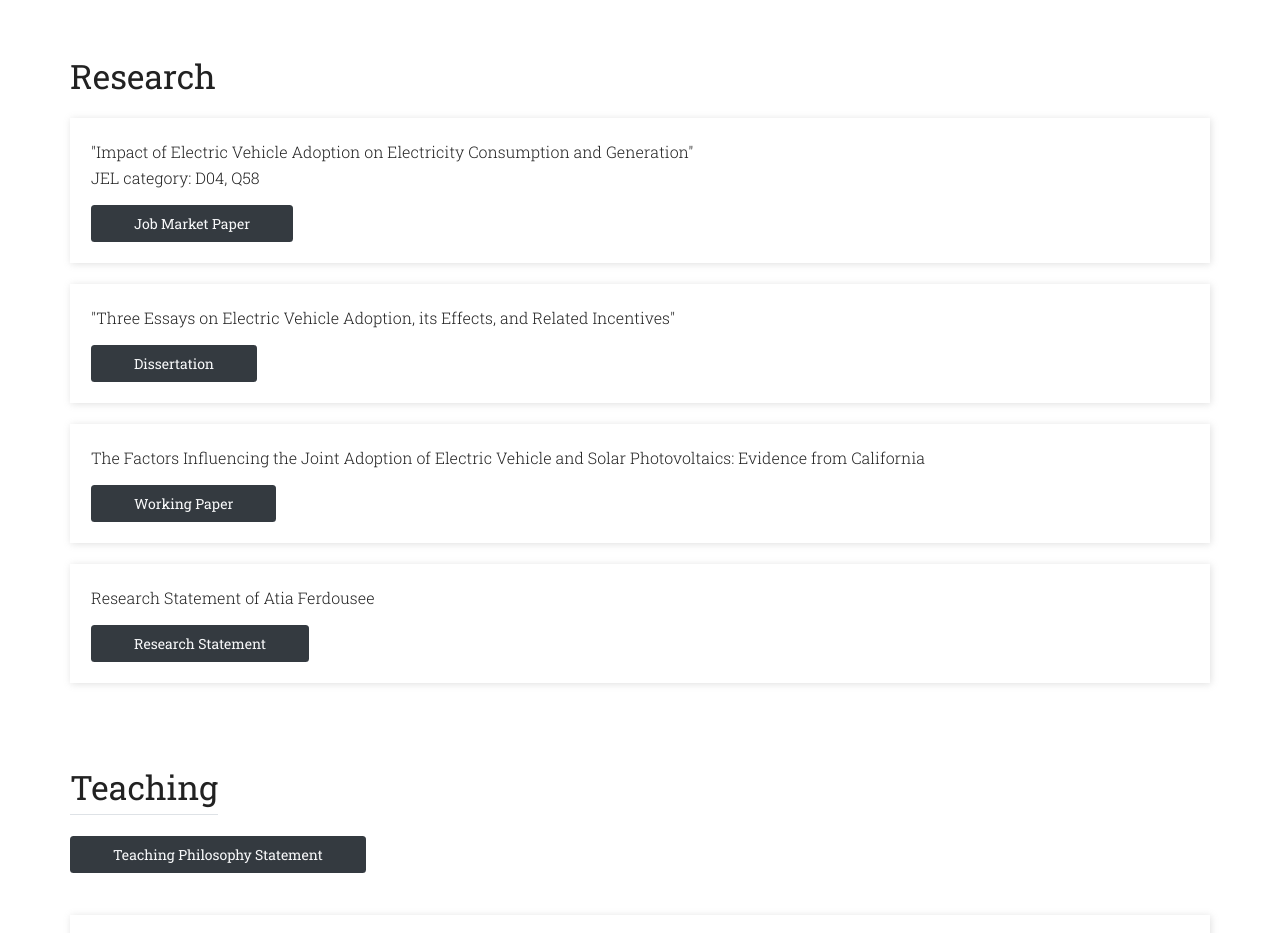
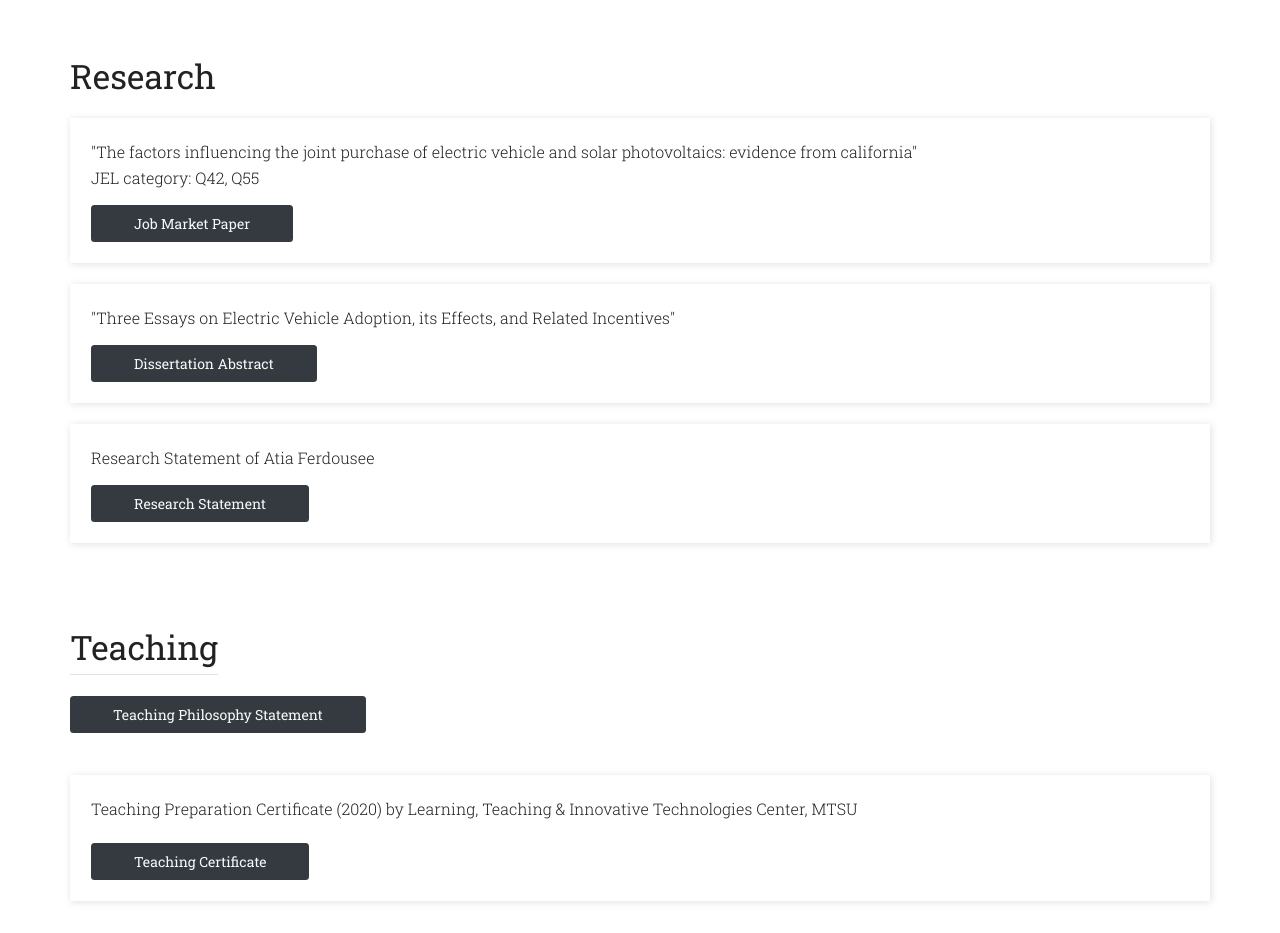
Before and after one commit to MainulDip/AtiaFerdousee, a plain HTML site: page index.html in a window 1280 px wide. Shown: the part 1140-2073 px from the top of the page. Drawn offline with nearby package versions, Linux system fonts and the light colour scheme.

Commit message:
ferdousee.com updating publication, cv, teaching statement section and some minore changes

```diff
--- a/index.html
+++ b/index.html
@@ -160,13 +160,14 @@
             <h2 class="mb-4">Research</h2>
             <div class="JobMarketPaper fsd-box-shadow-img py-4 px-4">
               <p>
-                "Impact of Electric Vehicle Adoption on Electricity Consumption
-                and Generation"<br />JEL category: D04, Q58
+                "The factors influencing the joint purchase of
+                electric vehicle and solar photovoltaics:
+                evidence from california"<br />JEL category: Q42, Q55
               </p>
               <a
                 class="btn bg-dark text-light py-2 px-5 d-inline-block mt-0"
                 target="_blank"
-                href="./assets/docs/JobMarketPaperAbstract.pdf"
+                href="./assets/docs/Electric-Vehicle-Solar-California-Paper.pdf"
                 >Job Market Paper</a
               >
             </div>
@@ -179,11 +180,11 @@
                 class="btn bg-dark text-light py-2 px-5 d-inline-block mt-0"
                 target="_blank"
                 href="./assets/docs/DissertationAbstract.pdf"
-                >Dissertation</a
+                >Dissertation Abstract</a
               >
             </div>
 
-            <div class="WorkingPaper fsd-box-shadow-img py-4 px-4 mt-4">
+            <div hidden class="WorkingPaper fsd-box-shadow-img py-4 px-4 mt-4">
               <p>
                 The Factors Influencing the Joint Adoption of Electric Vehicle and Solar Photovoltaics: Evidence from California
               </p>
```
Also changed, not shown: 3 other files.
